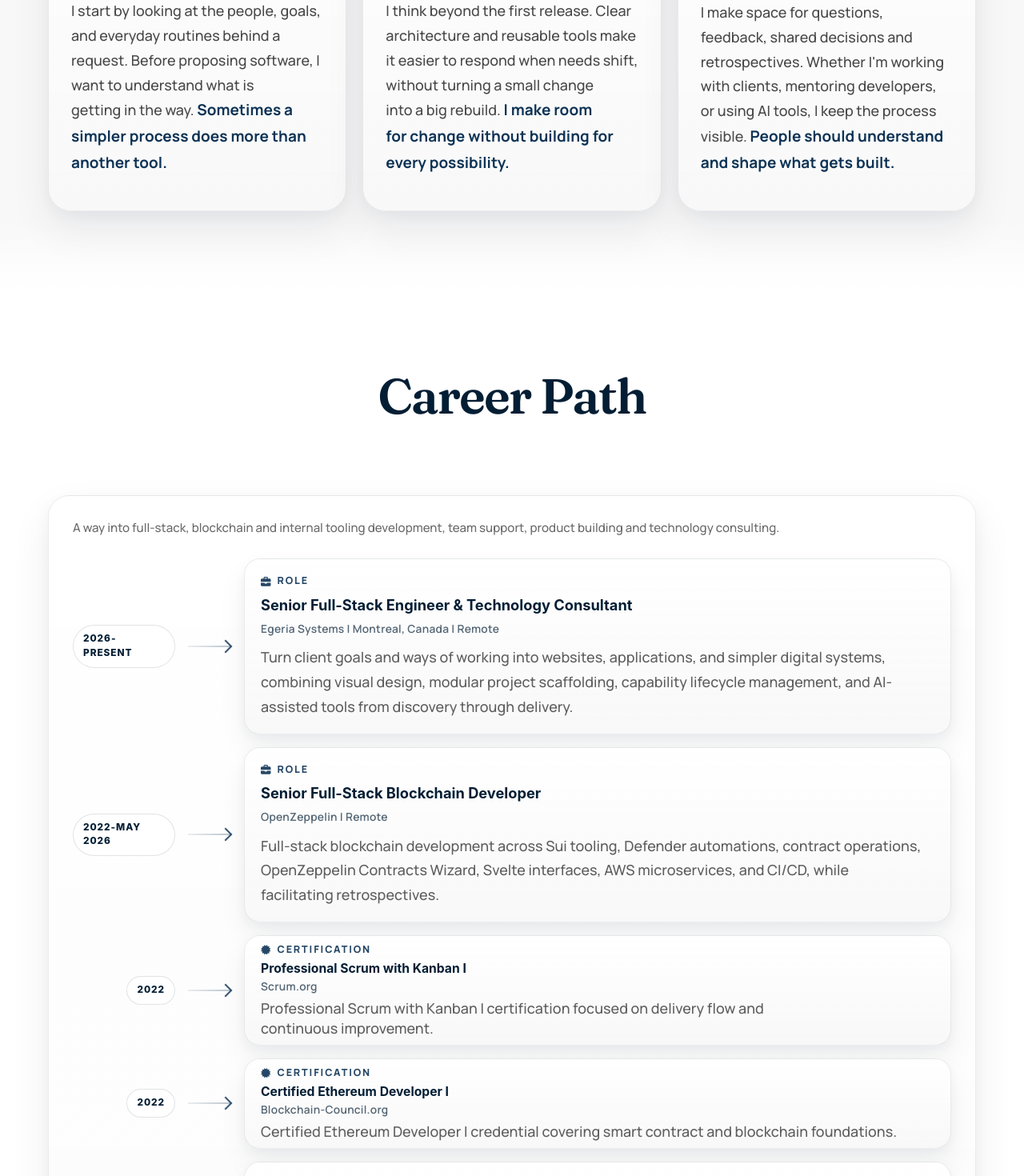
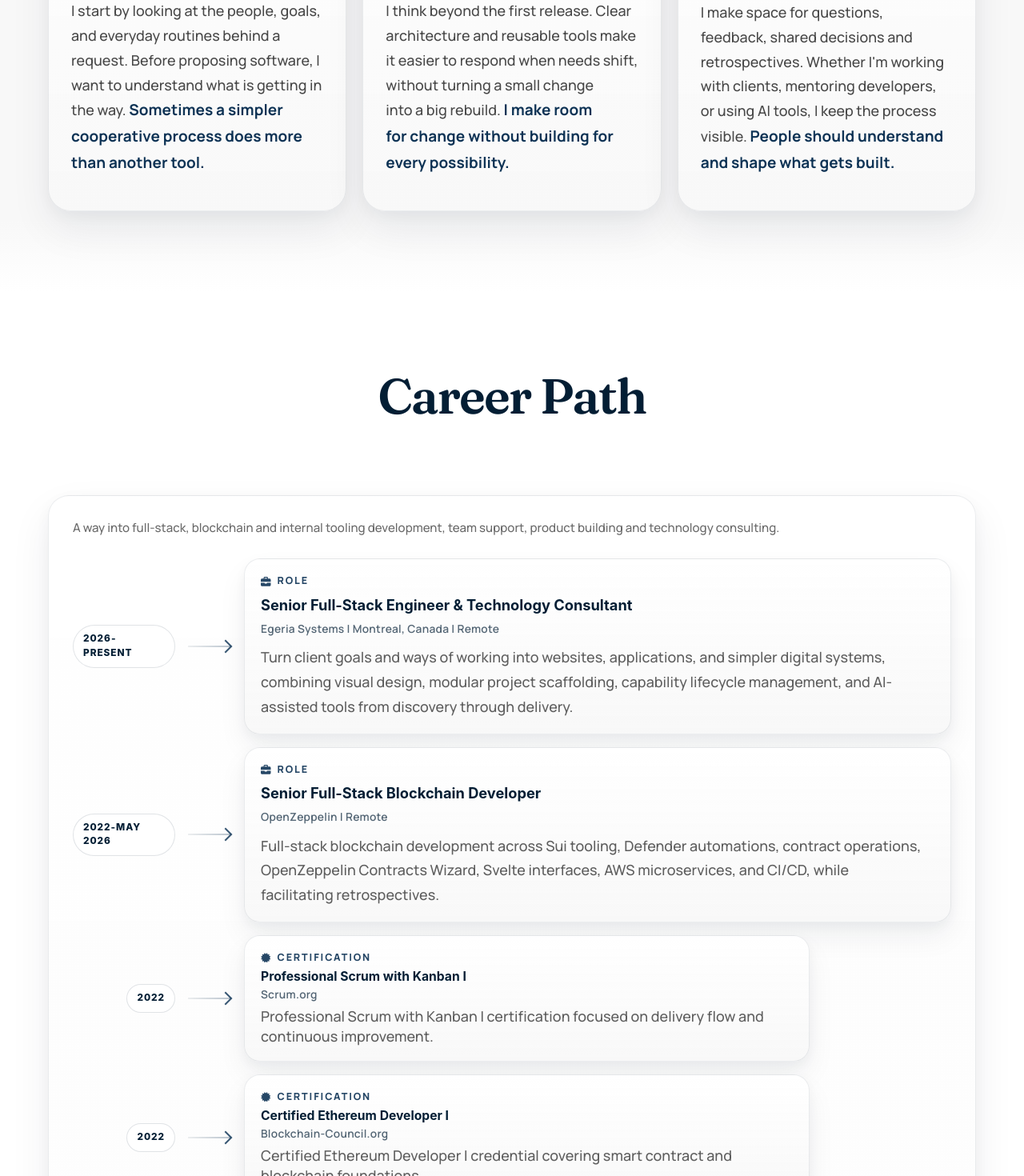
Before and after one commit to CoveMB/React-PersonalWebsite, a Next.js app: page / in a window 1280 px wide. Shown: the part 1860-3330 px from the top of the page at 80% size. Built offline with nearby package versions, Linux system fonts and the light colour scheme.

Commit message:
small revision

```diff
--- a/public/static/css/_careerChronology.scss
+++ b/public/static/css/_careerChronology.scss
@@ -153,7 +153,7 @@
 .careerChronologyItem--certification,
 .careerChronologyItem--education {
   .careerChronologyCard {
-    padding: 8px 20px;
+    max-width: 80%;
   }
 
   .careerChronologyCategory {
--- a/src/content/siteContent.js
+++ b/src/content/siteContent.js
@@ -59,7 +59,7 @@ export const getSiteSection = (sectionId) => siteSectionsById[sectionId] ?? null
 export const qualificationContentByTopic = {
   brief: {
     body: howIWorkBodyTextByTopic.brief,
-    emphasis: "Sometimes a simpler process does more than another tool.",
+    emphasis: "Sometimes a simpler cooperative process does more than another tool.",
     icon: "/static/images/svgbrief.svg",
     titleLines: ["Look Beyond", "the Brief"],
   },
```
